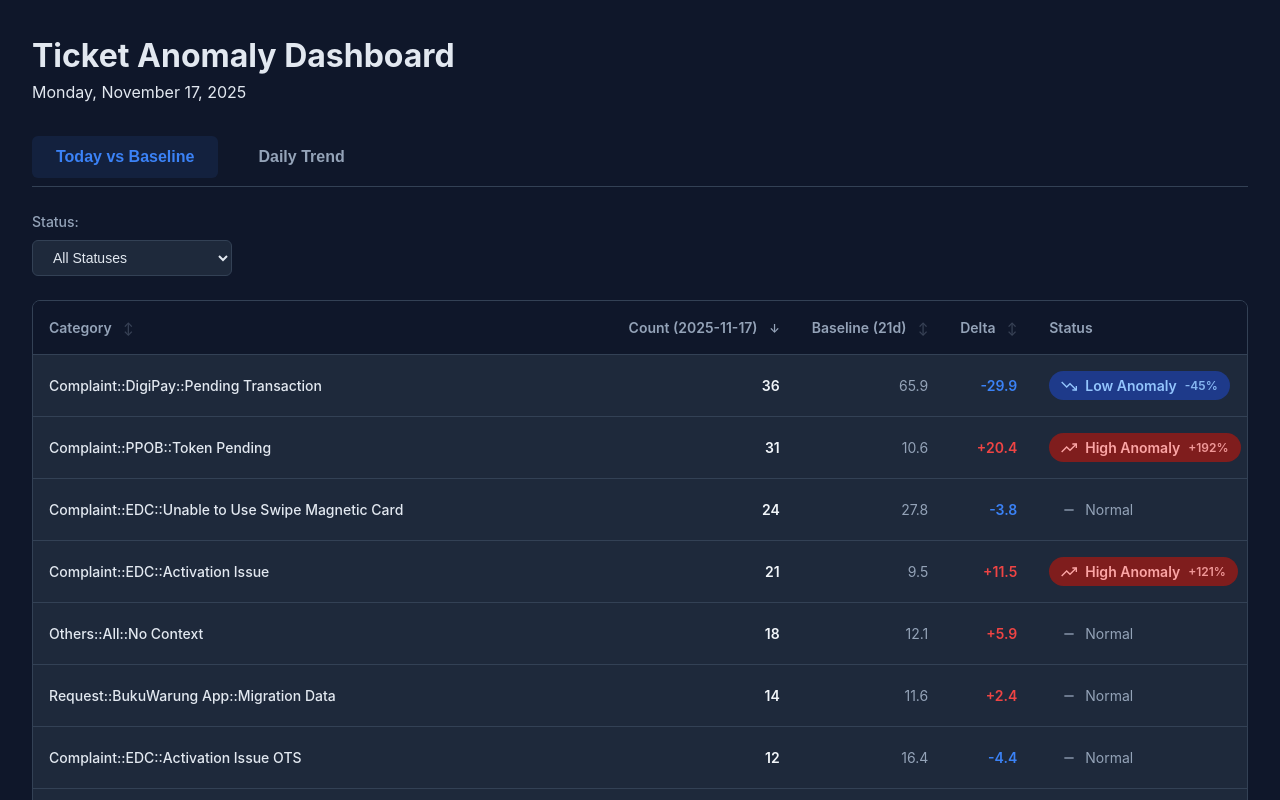
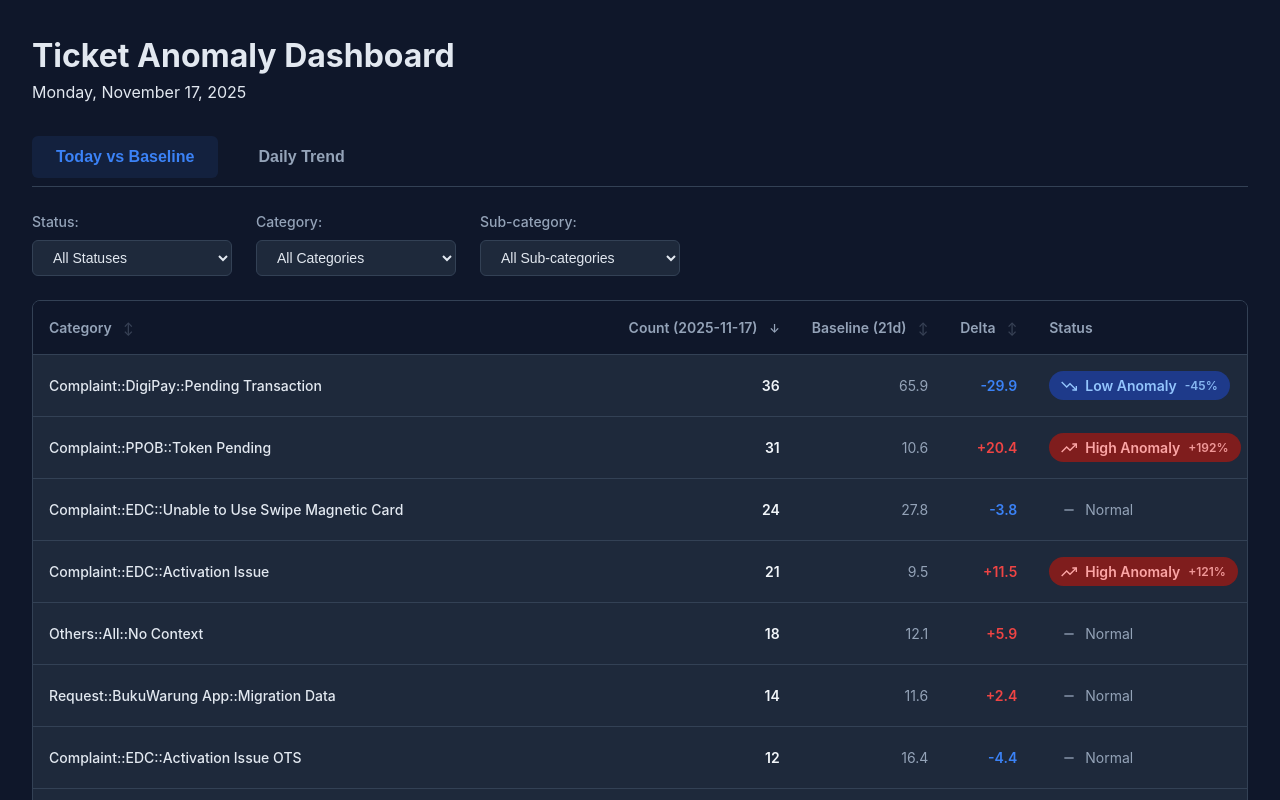
Before and after one commit to hadi-bukuwarung/mh_test, a plain HTML site: page index.html in a window 1280 px wide. Shown: the top 800 px of the page. Drawn offline with nearby package versions, Linux system fonts and the light colour scheme.

Commit message:
Update index.html

```diff
--- a/index.html
+++ b/index.html
@@ -51,6 +51,20 @@
                         <option value="normal">Normal</option>
                     </select>
                 </div>
+
+                <div class="filter-group">
+                    <label for="category-filter">Category:</label>
+                    <select id="category-filter">
+                        <option value="all">All Categories</option>
+                    </select>
+                </div>
+
+                <div class="filter-group">
+                    <label for="subcategory-filter">Sub-category:</label>
+                    <select id="subcategory-filter">
+                        <option value="all">All Sub-categories</option>
+                    </select>
+                </div>
             </div>
 
             <div class="table-container">
@@ -81,7 +95,24 @@
 
         <!-- Page 2: Daily Trend View -->
         <div id="view-trends" class="view-section" style="display: none;">
-            <!-- Slider Removed -->
+
+            <!-- Filters specific to Trend View -->
+            <div class="filters">
+                <div class="filter-group">
+                    <label for="trend-category-filter">Trend Category:</label>
+                    <select id="trend-category-filter">
+                        <option value="all">All Categories</option>
+                    </select>
+                </div>
+
+                <div class="filter-group">
+                    <label for="trend-subcategory-filter">Trend Sub-category:</label>
+                    <select id="trend-subcategory-filter">
+                        <option value="all">All Sub-categories</option>
+                    </select>
+                </div>
+            </div>
+
             <div class="table-container trend-container">
                 <table id="trend-table">
                     <thead>
```
